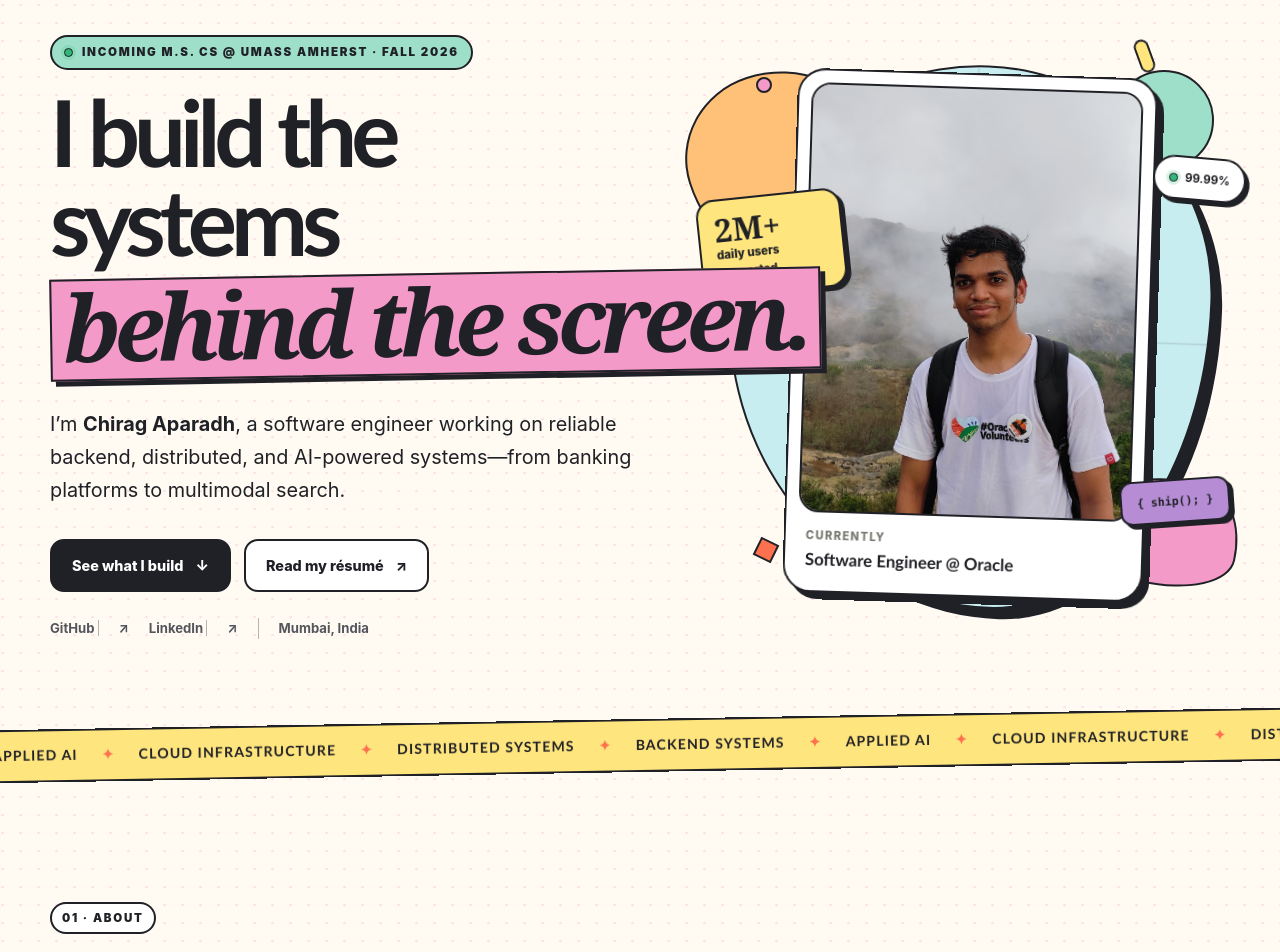
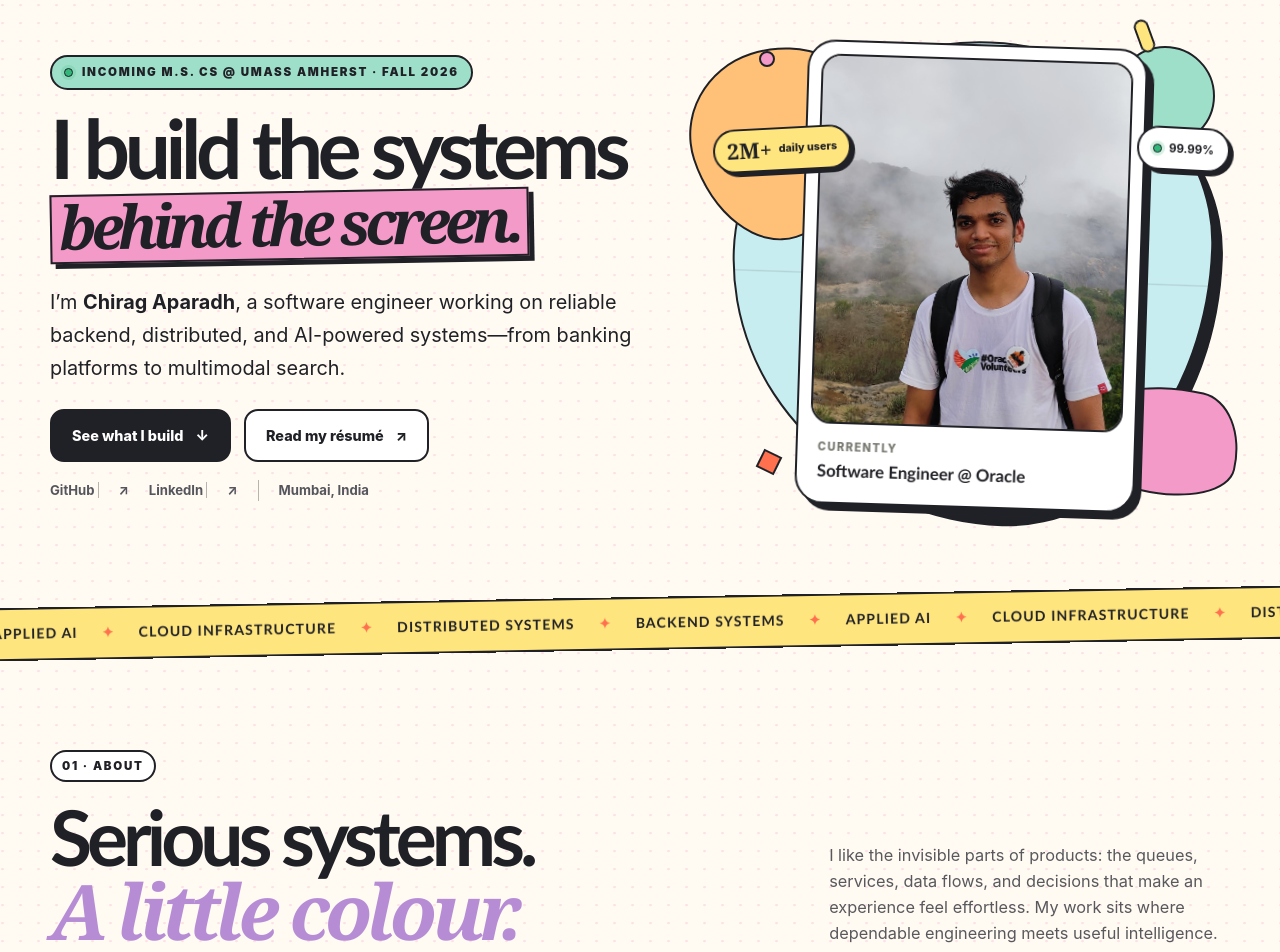
Before and after one commit to git-chirag/portfolio-modern, a Next.js app: page / in a window 1280 px wide. Shown: the part 140-1092 px from the top of the page. Built offline with nearby package versions, Linux system fonts and the light colour scheme.

Commit message:
Fix hero scaling and compact about section

```diff
--- a/app/globals.css
+++ b/app/globals.css
@@ -220,16 +220,17 @@ footer > a:last-child:hover::after {
 
 .hero {
   width: min(1180px, calc(100% - 40px));
-  min-height: calc(100vh - 112px);
+  min-height: clamp(620px, calc(100svh - 150px), 820px);
   margin: 0 auto;
-  padding: 80px 0 72px;
+  padding: 48px 0 36px;
   display: grid;
-  grid-template-columns: minmax(0, 1.06fr) minmax(360px, 0.94fr);
+  grid-template-columns: minmax(0, 1.08fr) minmax(350px, 0.92fr);
   align-items: center;
-  gap: 72px;
+  gap: 56px;
 }
 
 .hero-copy {
+  min-width: 0;
   position: relative;
   z-index: 2;
 }
@@ -278,11 +279,12 @@ footer > a:last-child:hover::after {
 
 .hero h1 {
   max-width: 760px;
-  font-size: clamp(3.5rem, 7.2vw, 6.8rem);
+  font-size: clamp(3.5rem, 6.4vw, 6.1rem);
 }
 
 .hero-highlight {
   width: fit-content;
+  max-width: 100%;
   display: block;
   margin-top: 0.08em;
   padding: 0.01em 0.12em 0.09em;
@@ -291,14 +293,16 @@ footer > a:last-child:hover::after {
   box-shadow: 5px 5px 0 var(--ink);
   transform: rotate(-1deg);
   font-family: Georgia, "Times New Roman", serif;
+  font-size: clamp(3.5rem, 4.7vw, 4.2rem);
   font-style: italic;
   font-weight: 700;
+  line-height: 0.98;
   white-space: nowrap;
 }
 
 .hero-intro {
   max-width: 650px;
-  margin: 34px 0 0;
+  margin: 26px 0 0;
   font-size: clamp(1.05rem, 1.8vw, 1.24rem);
   line-height: 1.65;
 }
@@ -309,7 +313,7 @@ footer > a:last-child:hover::after {
   flex-wrap: wrap;
   align-items: center;
   gap: 13px;
-  margin-top: 32px;
+  margin-top: 25px;
 }
 
 .button {
@@ -345,7 +349,7 @@ footer > a:last-child:hover::after {
 }
 
 .hero-links {
-  margin-top: 26px;
+  margin-top: 18px;
   display: flex;
   flex-wrap: wrap;
   gap: 20px;
@@ -360,7 +364,7 @@ footer > a:last-child:hover::after {
 }
 
 .hero-art {
-  min-height: 620px;
+  min-height: 540px;
   position: relative;
   display: grid;
   place-items: center;
@@ -384,7 +388,7 @@ footer > a:last-child:hover::after {
 }
 
 .portrait-card {
-  width: min(360px, 72%);
+  width: min(340px, 72%);
   padding: 12px;
   position: relative;
   z-index: 2;
@@ -397,7 +401,7 @@ footer > a:last-child:hover::after {
 }
 
 .portrait-image {
-  height: 430px;
+  height: 370px;
   position: relative;
   overflow: hidden;
   border: var(--border);
@@ -476,45 +480,39 @@ footer > a:last-child:hover::after {
 }
 
 .float-card--users {
-  left: -2%;
-  top: 27%;
-  width: 145px;
-  padding: 13px 15px;
-  flex-direction: column;
-  align-items: flex-start;
-  border-radius: 18px;
+  left: 0;
+  top: 22%;
+  width: auto;
+  padding: 9px 12px;
+  gap: 7px;
+  border-radius: 999px;
   background: var(--yellow);
-  transform: rotate(-6deg);
+  transform: rotate(-3deg);
 }
 
 .float-card--users strong {
   font-family: Georgia, serif;
-  font-size: 2rem;
+  font-size: 1.35rem;
   line-height: 1;
 }
 
+.float-card--users span {
+  font-size: 0.67rem;
+  white-space: nowrap;
+}
+
 .float-card--uptime {
-  right: -3%;
-  top: 21%;
+  right: 0;
+  top: 22%;
   padding: 11px 14px;
   gap: 7px;
   border-radius: 999px;
   background: var(--white);
-  transform: rotate(5deg);
+  transform: rotate(3deg);
 }
 
 .float-card--uptime span:last-child {
   display: none;
-}
-
-.float-card--code {
-  right: 0;
-  bottom: 20%;
-  padding: 11px 15px;
-  border-radius: 12px;
-  background: var(--lilac);
-  font-family: ui-monospace, SFMono-Regular, Menlo, monospace;
-  transform: rotate(-4deg);
 }
 
 .confetti {
@@ -630,10 +628,19 @@ footer > a:last-child:hover::after {
   gap: 18px;
 }
 
+.about {
+  padding-top: 100px;
+  padding-bottom: 100px;
+}
+
+.about .section-heading {
+  margin-bottom: 36px;
+}
+
 .about-card,
 .metric-card {
-  min-height: 330px;
-  padding: 30px;
+  min-height: 290px;
+  padding: 26px;
   border: var(--border);
   border-radius: var(--radius-md);
   box-shadow: 5px 5px 0 var(--ink);
@@ -653,9 +660,9 @@ footer > a:last-child:hover::after {
 
 .about-card h3 {
   max-width: 550px;
-  margin: 60px 0 20px;
+  margin: 30px 0 14px;
   font-family: "Trebuchet MS", sans-serif;
-  font-size: clamp(1.8rem, 3vw, 3rem);
+  font-size: clamp(1.75rem, 2.25vw, 2.35rem);
   line-height: 1.04;
   letter-spacing: -0.045em;
 }
@@ -1198,11 +1205,11 @@ footer > a:last-child {
     gap: 38px;
   }
 
-  .hero h1 { font-size: clamp(3.6rem, 7vw, 5.7rem); }
-  .hero-art { min-height: 560px; }
-  .portrait-image { height: 380px; }
-  .float-card--users { left: -7%; }
-  .float-card--uptime { right: -7%; }
+  .hero h1 { font-size: clamp(3.6rem, 7vw, 5.5rem); }
+  .hero-art { min-height: 520px; }
+  .portrait-image { height: 350px; }
+  .float-card--users { left: -4%; }
+  .float-card--uptime { right: -4%; }
 
   .about-grid {
     grid-template-columns: repeat(3, 1fr);
@@ -1210,7 +1217,7 @@ footer > a:last-child {
 
   .about-card--wide {
     grid-column: 1 / -1;
-    min-height: 290px;
+    min-height: 260px;
   }
 
   .experience-card {
@@ -1243,7 +1250,6 @@ footer > a:last-child {
   .hero-art { min-height: 600px; }
   .float-card--users { left: 5%; }
   .float-card--uptime { right: 4%; }
-  .float-card--code { right: 6%; }
 
   .section-heading--split {
     grid-template-columns: 1fr;
@@ -1312,6 +1318,7 @@ footer > a:last-child {
 
   .hero-highlight {
     width: 100%;
+    font-size: 0.82em;
     white-space: normal;
   }
 
@@ -1338,10 +1345,10 @@ footer > a:last-child {
   .portrait-caption { padding: 10px 4px 2px; }
   .portrait-caption strong { font-size: 0.78rem; }
   .float-card--users { left: 0; top: 25%; width: 112px; padding: 10px; }
-  .float-card--users strong { font-size: 1.5rem; }
+  .float-card--users { width: auto; padding: 8px 10px; }
+  .float-card--users strong { font-size: 1.2rem; }
   .float-card--users span { font-size: 0.58rem; }
   .float-card--uptime { right: -2%; top: 17%; font-size: 0.63rem; }
-  .float-card--code { right: 0; bottom: 17%; font-size: 0.62rem; }
   .shape--orange { width: 130px; height: 130px; }
   .shape--pink { width: 110px; height: 80px; }
   .shape--mint { width: 70px; height: 70px; }
--- a/app/page.tsx
+++ b/app/page.tsx
@@ -207,14 +207,13 @@ export default function Home() {
             </div>
             <div className="float-card float-card--users">
               <strong>2M+</strong>
-              <span>daily users supported</span>
+              <span>daily users</span>
             </div>
             <div className="float-card float-card--uptime">
               <span className="status-dot" />
               <strong>99.99%</strong>
               <span>platform uptime</span>
             </div>
-            <div className="float-card float-card--code">{`{ ship(); }`}</div>
             <span className="confetti confetti--one" aria-hidden="true" />
             <span className="confetti confetti--two" aria-hidden="true" />
             <span className="confetti confetti--three" aria-hidden="true" />
```
